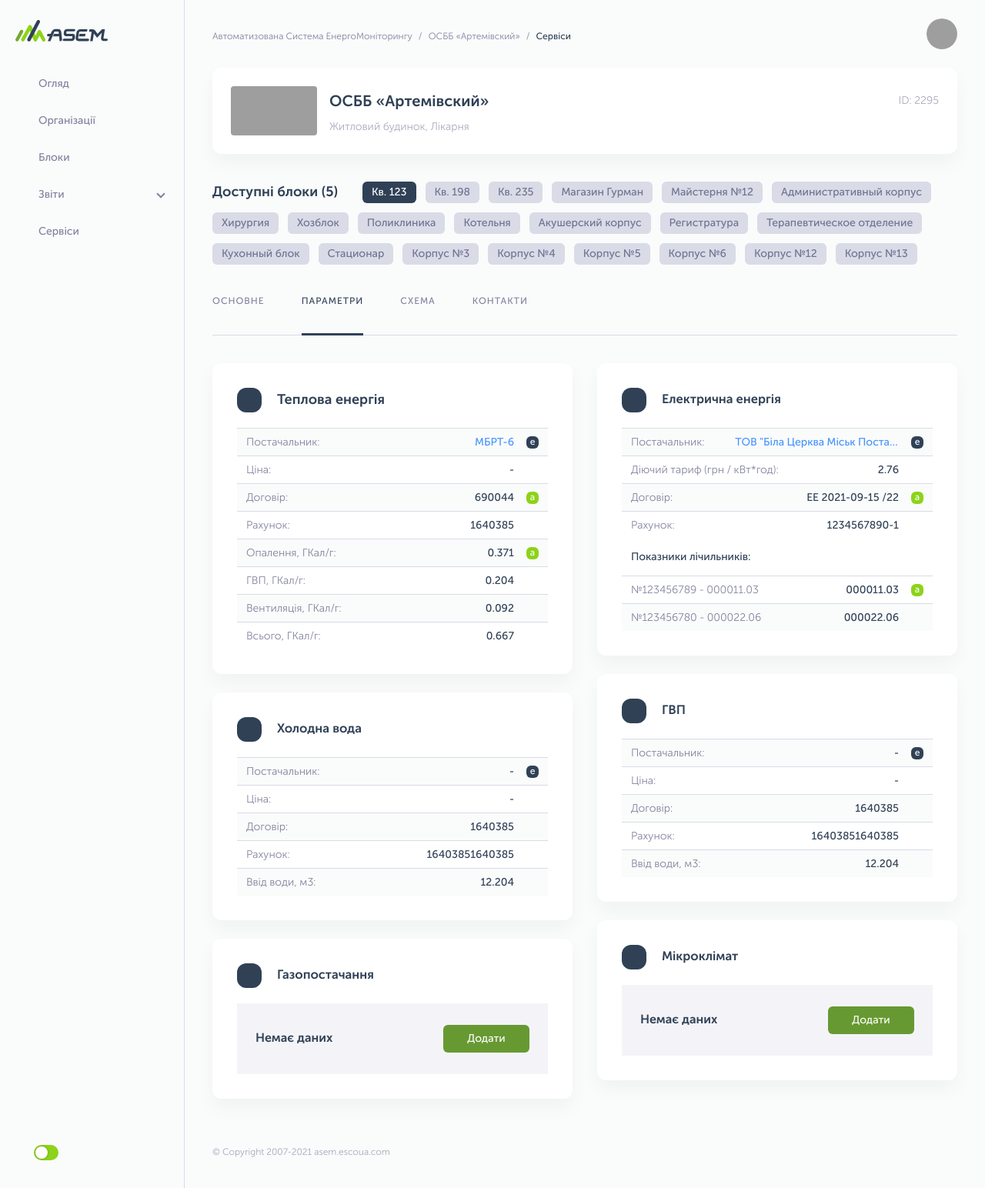
After one commit to Gezlev/asem, a PHP site: page /organization-parameters.php in a window 1280 px wide. The commit adds this page. Shown: the whole page at 77% size. Run offline with PHP 8.4, Linux system fonts and the light colour scheme; some libraries are stand-ins or nearby versions; grey boxes are pictures that could not be loaded.

Commit message:
in progress

```diff
--- a/parameters.php
+++ b/block-list.php
@@ -8,9 +8,9 @@ require_once 'vendor/autoload.php';
 $loader = new \Twig\Loader\FilesystemLoader('templates/');
 $twig = new \Twig\Environment($loader);
 
-echo $twig->render('pages/parameters.html', [
-    'title' => 'Параметри організації | ASEM',
-    'page' => 'parameters'
+echo $twig->render('pages/block/list.html', [
+    'title' => 'Блоки | ASEM',
+    'page' => 'blocks'
 ]);
 
 ?>
--- a/index.php
+++ b/index.php
@@ -8,7 +8,7 @@ require_once 'vendor/autoload.php';
 $loader = new \Twig\Loader\FilesystemLoader('templates/');
 $twig = new \Twig\Environment($loader);
 
-echo $twig->render('pages/organizations-empty.html', [
+echo $twig->render('pages/organization/list-empty.html', [
     'title' => 'No Records Page | ASEM',
     'page' => 'index'
 ]);
--- a/organizations.php
+++ b/organization-contacts.php
@@ -8,9 +8,9 @@ require_once 'vendor/autoload.php';
 $loader = new \Twig\Loader\FilesystemLoader('templates/');
 $twig = new \Twig\Environment($loader);
 
-echo $twig->render('pages/organizations.html', [
-    'title' => 'Organizations | ASEM',
-    'page' => 'organizations'
+echo $twig->render('pages/organization/contacts.html', [
+    'title' => 'Контакти організації | ASEM',
+    'page' => 'org-contacts'
 ]);
 
 ?>
--- a/blocks.php
+++ b/organization-general.php
@@ -8,9 +8,9 @@ require_once 'vendor/autoload.php';
 $loader = new \Twig\Loader\FilesystemLoader('templates/');
 $twig = new \Twig\Environment($loader);
 
-echo $twig->render('pages/blocks.html', [
-    'title' => 'Блоки | ASEM',
-    'page' => 'blocks'
+echo $twig->render('pages/organization/general.html', [
+    'title' => 'Параметри організації | ASEM',
+    'page' => 'org-general'
 ]);
 
 ?>
--- a/contacts.php
+++ b/organization-list.php
@@ -8,9 +8,9 @@ require_once 'vendor/autoload.php';
 $loader = new \Twig\Loader\FilesystemLoader('templates/');
 $twig = new \Twig\Environment($loader);
 
-echo $twig->render('pages/contacts.html', [
-    'title' => 'Контакти організації | ASEM',
-    'page' => 'contacts'
+echo $twig->render('pages/organization/list.html', [
+    'title' => 'Organizations | ASEM',
+    'page' => 'organizations'
 ]);
 
 ?>
--- a/block-analysis.php
+++ b/organization-parameters.php
@@ -8,9 +8,9 @@ require_once 'vendor/autoload.php';
 $loader = new \Twig\Loader\FilesystemLoader('templates/');
 $twig = new \Twig\Environment($loader);
 
-echo $twig->render('pages/block-analysis.html', [
-    'title' => 'Аналіз блока | ASEM',
-    'page' => 'blocks'
+echo $twig->render('pages/organization/parameters.html', [
+    'title' => 'Параметри організації | ASEM',
+    'page' => 'org-parameters'
 ]);
 
 ?>
--- a/templates/blocks/organisation-menu.html
+++ /dev/null
@@ -1,6 +0,0 @@
-<ul class="org--menu">
-  <li class="org--menu__item"><a href="">Основне</a></li>
-  <li class="org--menu__item {% if page == 'parameters' %}current{% endif %}"><a href="/parameters.php">Параметри</a></li>
-  <li class="org--menu__item"><a href="">Схема</a></li>
-  <li class="org--menu__item {% if page == 'contacts' %}current{% endif %}"><a href="/contacts.php">Контакти</a></li>
-</ul>
--- /dev/null
+++ b/templates/blocks/organization/menu.html
@@ -0,0 +1,6 @@
+<ul class="org--menu">
+  <li class="org--menu__item {% if page == 'org-general' %}current{% endif %}"><a href="organization-general.php">Основне</a></li>
+  <li class="org--menu__item {% if page == 'org-parameters' %}current{% endif %}"><a href="/organization-parameters.php">Параметри</a></li>
+  <li class="org--menu__item"><a href="">Схема</a></li>
+  <li class="org--menu__item {% if page == 'org-contacts' %}current{% endif %}"><a href="/organization-contacts.php">Контакти</a></li>
+</ul>
--- a/templates/layouts/header.html
+++ b/templates/layouts/header.html
@@ -1,7 +1,7 @@
 <header class="site--header">
     <ul class="breadcrumb">
         <li class="breadcrumb__item"><a class="breadcrumb__link" href="/">Автоматизована Система ЕнергоМоніторингу</a></li>
-        <li class="breadcrumb__item"><a class="breadcrumb__link" href="organizations.php">ОСББ «Aртемівский»</a></li>
+        <li class="breadcrumb__item"><a class="breadcrumb__link" href="organization-list.php">ОСББ «Aртемівский»</a></li>
         <li class="breadcrumb__item"><span class="breadcrumb__current">Сервіси</span></li>
     </ul>
 
--- a/templates/layouts/sidebar.html
+++ b/templates/layouts/sidebar.html
@@ -12,13 +12,13 @@
                 </a>
             </li>
             <li class="menu__item">
-                <a class="menu__link {% if page == 'organizations' %}current{% endif %}" href="/organizations.php">
+                <a class="menu__link {% if page == 'organizations' %}current{% endif %}" href="/organization-list.php">
                     <span class="menu__icon"><svg><use xlink:href="/static/build/svg/symbol/sprite.svg#menuIconOrgs"></use></svg></span>
                     <span class="menu__text">Організації</span>
                 </a>
             </li>
             <li class="menu__item">
-                <a class="menu__link  {% if page == 'blocks' %}current{% endif %}" href="/blocks.php">
+                <a class="menu__link  {% if page == 'blocks' %}current{% endif %}" href="/block-list.php">
                     <span class="menu__icon"><svg><use xlink:href="/static/build/svg/symbol/sprite.svg#menuIconDashboard"></use></svg></span>
                     <span class="menu__text">Блоки</span>
                 </a>
--- a/templates/pages/block-analysis.html
+++ b/templates/pages/block/analysis.html
@@ -4,7 +4,7 @@
 
     <div class="block-analysis--header">
         <h1 class="block-analysis--header__title">Аналіз блока</h1>
-        <a href="/blocks.php" class="block-analysis--header__back"><svg><use xlink:href="/static/build/svg/symbol/sprite.svg#arrowBack"></use></svg></a>
+        <a href="/block-list.php" class="block-analysis--header__back"><svg><use xlink:href="/static/build/svg/symbol/sprite.svg#arrowBack"></use></svg></a>
     </div>
 
     <div class="block-analysis--top">
--- a/templates/pages/contacts.html
+++ b/templates/pages/organization/contacts.html
@@ -2,11 +2,11 @@
 
 {% block content %}
 
-    {% include 'blocks/organisation-head.html' %}
+    {% include 'blocks/organization/head.html' %}
 
-    {% include 'blocks/organisation-tags.html' %}
+    {% include 'blocks/organization/tags.html' %}
 
-    {% include 'blocks/organisation-menu.html' %}
+    {% include 'blocks/organization/menu.html' %}
 
     <div class="white-box org--contacts">
 
--- a/templates/pages/parameters.html
+++ b/templates/pages/organization/general.html
@@ -2,11 +2,11 @@
 
 {% block content %}
 
-    {% include 'blocks/organisation-head.html' %}
+    {% include 'blocks/organization/head.html' %}
 
-    {% include 'blocks/organisation-tags.html' %}
+    {% include 'blocks/organization/tags.html' %}
 
-    {% include 'blocks/organisation-menu.html' %}
+    {% include 'blocks/organization/menu.html' %}
 
     <div class="org--params">
         <div class="org--params__col">
--- a/templates/pages/organizations.html
+++ b/templates/pages/organization/list.html
@@ -36,7 +36,7 @@
                 <div class="list--menu">
                     <div class="list--menu__btn"><svg><use xlink:href="/static/build/svg/symbol/sprite.svg#iconEllipsis"></use></svg></div>
                     <ul class="list--menu__list">
-                        <li class="list--menu__item"><a href="/parameters.php">Деталі</a></li>
+                        <li class="list--menu__item"><a href="/organization-parameters.php">Деталі</a></li>
                         <li class="list--menu__item"><a href="">В сравнение</a></li>
                         <li class="list--menu__item"><a href="">Додати блок</a></li>
                         <li class="list--menu__item"><a href="">Редагувати</a></li>
@@ -55,7 +55,7 @@
                 <div class="list--menu">
                     <div class="list--menu__btn"><svg><use xlink:href="/static/build/svg/symbol/sprite.svg#iconEllipsis"></use></svg></div>
                     <ul class="list--menu__list">
-                        <li class="list--menu__item"><a href="/parameters.php">Деталі</a></li>
+                        <li class="list--menu__item"><a href="/organization-parameters.php">Деталі</a></li>
                         <li class="list--menu__item"><a href="">В сравнение</a></li>
                         <li class="list--menu__item"><a href="">Додати блок</a></li>
                         <li class="list--menu__item"><a href="">Редагувати</a></li>
@@ -74,7 +74,7 @@
                 <div class="list--menu">
                     <div class="list--menu__btn"><svg><use xlink:href="/static/build/svg/symbol/sprite.svg#iconEllipsis"></use></svg></div>
                     <ul class="list--menu__list">
-                        <li class="list--menu__item"><a href="/parameters.php">Деталі</a></li>
+                        <li class="list--menu__item"><a href="/organization-parameters.php">Деталі</a></li>
                         <li class="list--menu__item"><a href="">В сравнение</a></li>
                         <li class="list--menu__item"><a href="">Додати блок</a></li>
                         <li class="list--menu__item"><a href="">Редагувати</a></li>
--- /dev/null
+++ b/templates/pages/organization/parameters.html
@@ -0,0 +1,173 @@
+{% extends 'layouts/base.html'%}
+
+{% block content %}
+
+    {% include 'blocks/organization/head.html' %}
+
+    {% include 'blocks/organization/tags.html' %}
+
+    {% include 'blocks/organization/menu.html' %}
+
+    <div class="org--params">
+        <div class="org--params__col">
+            <div class="white-box org--params__item">
+                <h3 class="title org--params__title">
+                    <div class="org--params__icon"><svg><use xlink:href="/static/build/svg/symbol/sprite.svg#iconThermalEnergy"></use></svg></div>
+                    Теплова енергія
+                </h3>
+                <div class="org--params__row">
+                    <div class="org--params__name">Постачальник:</div>
+                    <div class="org--params__value"><a href="">МБРТ-6</a></div>
+                    <div class="org--params__icon">e</div>
+                </div>
+                <div class="org--params__row">
+                    <div class="org--params__name">Ціна:</div>
+                    <div class="org--params__value">-</div>
+                </div>
+                <div class="org--params__row">
+                    <div class="org--params__name">Договір:</div>
+                    <div class="org--params__value">690044</div>
+                    <div class="org--params__icon iconA">a</div>
+                </div>
+                <div class="org--params__row">
+                    <div class="org--params__name">Рахунок:</div>
+                    <div class="org--params__value">1640385</div>
+                </div>
+                <div class="org--params__row">
+                    <div class="org--params__name">Опалення, ГКал/г:</div>
+                    <div class="org--params__value">0.371</div>
+                    <div class="org--params__icon iconA">a</div>
+                </div>
+                <div class="org--params__row">
+                    <div class="org--params__name">ГВП, ГКал/г:</div>
+                    <div class="org--params__value">0.204</div>
+                </div>
+                <div class="org--params__row">
+                    <div class="org--params__name">Вентиляція, ГКал/г:</div>
+                    <div class="org--params__value">0.092</div>
+                </div>
+                <div class="org--params__row">
+                    <div class="org--params__name">Всього, ГКал/г:</div>
+                    <div class="org--params__value">0.667</div>
+                </div>
+            </div>
+
+            <div class="white-box org--params__item">
+                <h3 class="org--params__title">
+                    <div class="org--params__icon"><svg><use xlink:href="/static/build/svg/symbol/sprite.svg#iconColdWater"></use></svg></div>
+                    Холодна вода
+                </h3>
+                <div class="org--params__row">
+                    <div class="org--params__name">Постачальник:</div>
+                    <div class="org--params__value">-</div>
+                    <div class="org--params__icon">e</div>
+                </div>
+                <div class="org--params__row">
+                    <div class="org--params__name">Ціна:</div>
+                    <div class="org--params__value">-</div>
+                </div>
+                <div class="org--params__row">
+                    <div class="org--params__name">Договір:</div>
+                    <div class="org--params__value">1640385</div>
+                </div>
+                <div class="org--params__row">
+                    <div class="org--params__name">Рахунок:</div>
+                    <div class="org--params__value">16403851640385</div>
+                </div>
+                <div class="org--params__row">
+                    <div class="org--params__name">Ввід води, м3:</div>
+                    <div class="org--params__value">12.204</div>
+                </div>
+            </div>
+
+            <div class="white-box org--params__item">
+                <h3 class="org--params__title">
+                    <div class="org--params__icon"><svg><use xlink:href="/static/build/svg/symbol/sprite.svg#iconGas"></use></svg></div>
+                    Газопостачання
+                </h3>
+                <div class="org--params__nodata">
+                    <span>Немає даних</span>
+                    <div class="btn btn_green">Додати</div>
+                </div>
+            </div>
+        </div>
+
+        <div class="org--params__col">
+            <div class="white-box org--params__item">
+                <h3 class="org--params__title">
+                    <div class="org--params__icon"><svg><use xlink:href="/static/build/svg/symbol/sprite.svg#iconElectricEnergy"></use></svg></div>
+                    Електрична енергія
+                </h3>
+                <div class="org--params__row">
+                    <div class="org--params__name">Постачальник:</div>
+                    <div class="org--params__value"><a href="">ТОВ "Біла Церква Міськ Постач Енерго Ренесанс Потреб Надзор"</a></div>
+                    <div class="org--params__icon iconE">e</div>
+                </div>
+                <div class="org--params__row">
+                    <div class="org--params__name">Діючий тариф (грн / кВт*год):</div>
+                    <div class="org--params__value">2.76</div>
+                </div>
+                <div class="org--params__row">
+                    <div class="org--params__name">Договір:</div>
+                    <div class="org--params__value">ЕЕ 2021-09-15 /22</div>
+                    <div class="org--params__icon iconA">a</div>
+                </div>
+                <div class="org--params__row">
+                    <div class="org--params__name">Рахунок:</div>
+                    <div class="org--params__value">1234567890-1</div>
+                </div>
+
+                <h5 class="org--params__subtitle">Показники лічильників: </h5>
+                <div class="org--params__row">
+                    <div class="org--params__name">№123456789 - 000011.03</div>
+                    <div class="org--params__value">000011.03</div>
+                    <div class="org--params__icon iconA">a</div>
+                </div>
+                <div class="org--params__row">
+                    <div class="org--params__name">№123456780 - 000022.06</div>
+                    <div class="org--params__value">000022.06</div>
+                </div>
+            </div>
+
+            <div class="white-box org--params__item">
+                <h3 class="org--params__title">
+                    <div class="org--params__icon"><svg><use xlink:href="/static/build/svg/symbol/sprite.svg#iconHotWater"></use></svg></div>
+                    ГВП
+                </h3>
+                <div class="org--params__row">
+                    <div class="org--params__name">Постачальник:</div>
+                    <div class="org--params__value">-</div>
+                    <div class="org--params__icon">e</div>
+                </div>
+                <div class="org--params__row">
+                    <div class="org--params__name">Ціна:</div>
+                    <div class="org--params__value">-</div>
+                </div>
+                <div class="org--params__row">
+                    <div class="org--params__name">Договір:</div>
+                    <div class="org--params__value">1640385</div>
+                </div>
+                <div class="org--params__row">
+                    <div class="org--params__name">Рахунок:</div>
+                    <div class="org--params__value">16403851640385</div>
+                </div>
+                <div class="org--params__row">
+                    <div class="org--params__name">Ввід води, м3:</div>
+                    <div class="org--params__value">12.204</div>
+                </div>
+            </div>
+
+            <div class="white-box org--params__item">
+                <h3 class="org--params__title">
+                    <div class="org--params__icon"><svg><use xlink:href="/static/build/svg/symbol/sprite.svg#iconLight"></use></svg></div>
+                    Мікроклімат
+                </h3>
+                <div class="org--params__nodata">
+                    <span>Немає даних</span>
+                    <div class="btn btn_green">Додати</div>
+                </div>
+            </div>
+        </div>
+    </div>
+
+{% endblock %}
```
Also changed, not shown: templates/blocks/organization/head.html (renamed from templates/blocks/organisation-head.html), templates/blocks/organization/tags.html (renamed from templates/blocks/organisation-tags.html), templates/pages/block/list.html (renamed from templates/pages/blocks.html), templates/pages/organization/list-empty.html (renamed from templates/pages/organizations-empty.html).
